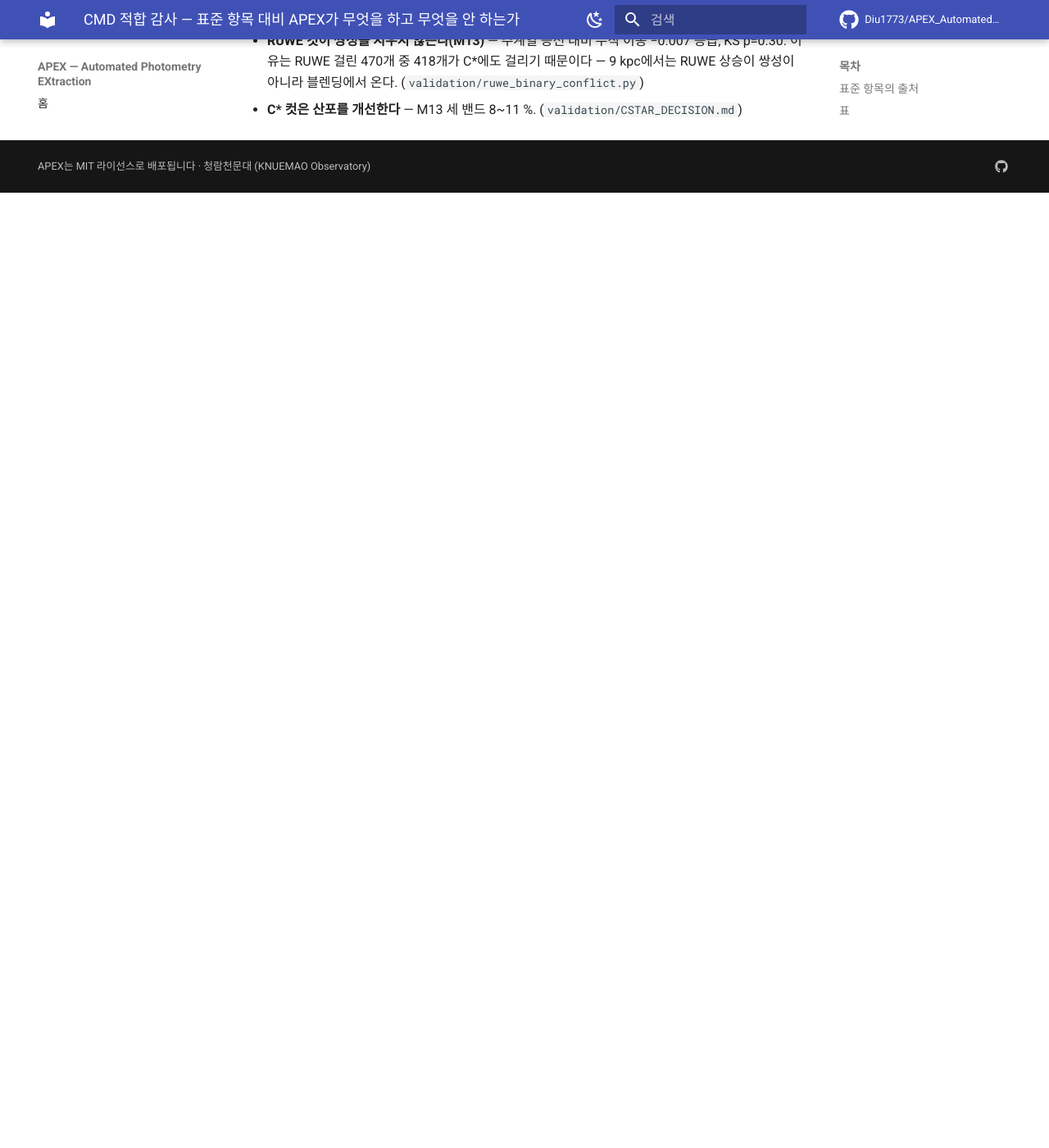
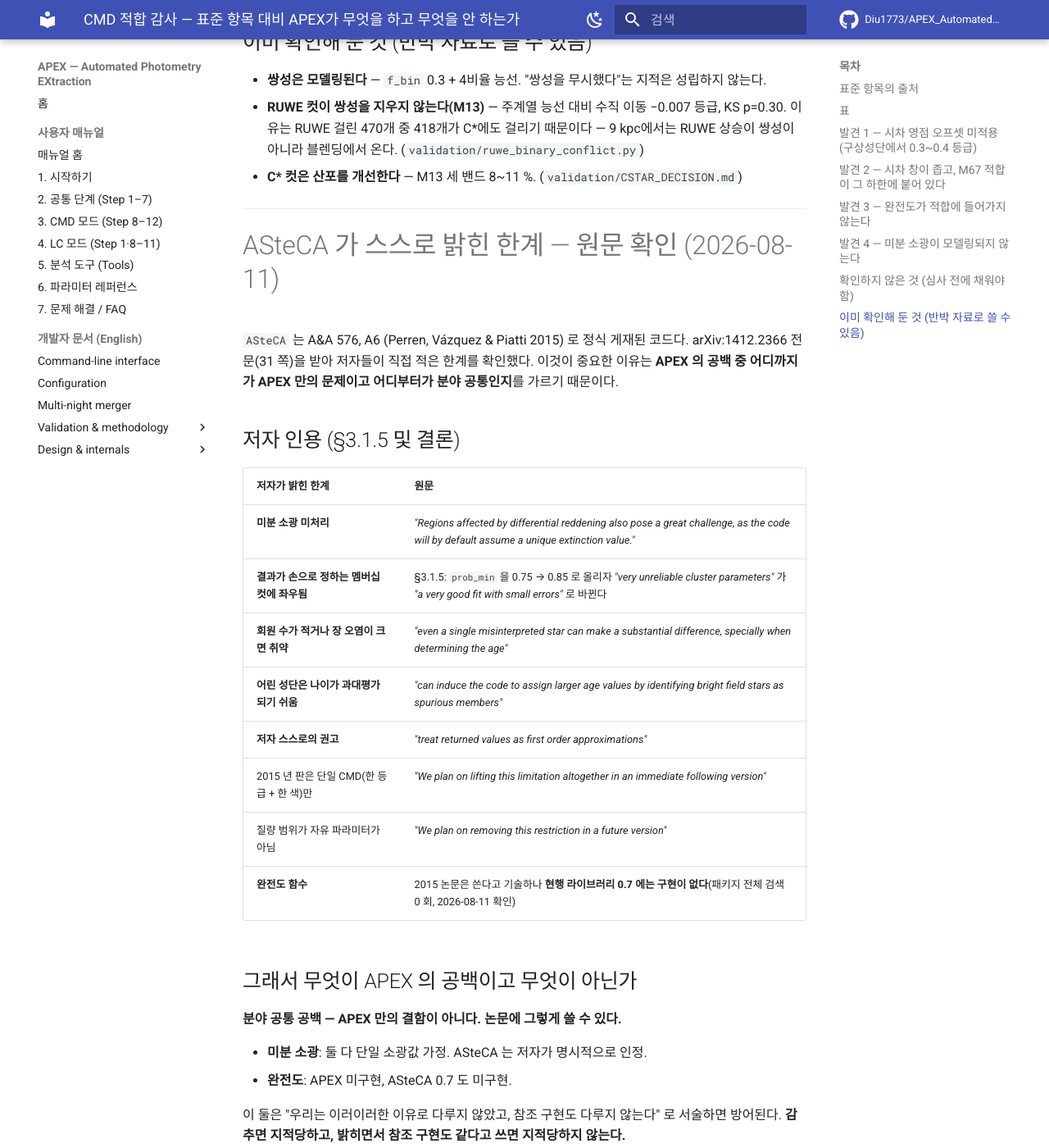
Before and after one commit to Diu1773/APEX_AutomatedPhotometryEXtraction, an MkDocs documentation site: the page built from docs/audit/CMD_FIT_AUDIT.md, in a window 1280 px wide and 1400 px high, scrolled down 3181 px. Shown: the whole window at 82% size. Built offline with MkDocs 1.6.1 and Material for MkDocs 9.7.7, drawn with Linux system fonts in a browser that asks for light colours; comment, search, counter and statistics services are not loaded; before the commit the page ends 3416 px from its top, so only the background shows below that; some of the changed text lies outside the part shown.

Commit message:
audit(cmd): ASteCA 가 스스로 밝힌 한계 확인 + 내 완전도 서술 정정
두 가지를 고친다.

정정: "완전도는 ASteCA 에 있고 APEX 에 없다" 고 적었는데 틀렸다. ASteCA 0.7
패키지 전체에서 completeness 언급이 0 회다(합성 성단 모듈에 쌍성·소광·오차
분포·IMF 샘플링은 있으나 완전도는 없다). 2015 논문의 ASteCA(전체 파이프라인)는
쓴다고 기술하지만 현행 라이브러리는 구현하지 않는다. 논문 설명을 현재 코드
동작으로 착각했다.

추가: arXiv:1412.2366 전문 31 쪽을 받아 저자들이 직접 적은 한계를 확인했다.

  - 미분 소광 미처리: "the code will by default assume a unique extinction value"
  - 결과가 손으로 정하는 prob_min 에 좌우: 0.75 -> 0.85 로 "very unreliable
    cluster parameters" 가 "a very good fit with small errors" 로 바뀐다
  - 회원 수 적거나 장 오염 크면 "even a single misinterpreted star can make a
    substantial difference, specially when determining the age"
  - 저자 권고 자체가 "treat returned values as first order approximations"
  - 2015 판은 단일 CMD 만, 질량 범위도 자유 파라미터가 아님

이것이 논문 위치잡기를 바꾼다. 미분 소광과 완전도는 APEX 만의 공백이 아니라
분야 공통 공백이므로, 감추지 말고 "참조 구현도 같다" 로 함께 쓰면 방어된다.
반대로 ASteCA 의 가장 큰 자기고백(손잡이가 답을 바꾼다)은 이 세션의 실측과
맞물린다 - ASteCA 는 통상 컷 변경으로 나이 0.6 Gyr 흔들렸고 APEX 는 시드 4 개
에서 [M/H] 0.021 dex 로 일치했다. "손잡이를 돌려도 답이 안 바뀐다"가 APEX 가
주장할 수 있는 것이고 근거가 우리 실측과 저자 논문 양쪽에 있다.

다만 그 대가도 함께 적었다: 손잡이를 없앤 대신 시차 창이 답을 가둘 수 있고,
실제로 M67 이 창 하한에 railed 되어 있다(발견 2).

미조사: ASteCA 를 인용한 후속 문헌의 지적은 보지 않았다.

Co-Authored-By: Claude Opus 5 <noreply@anthropic.com>

```diff
--- a/docs/audit/CMD_FIT_AUDIT.md
+++ b/docs/audit/CMD_FIT_AUDIT.md
@@ -20,8 +20,8 @@ CMD를 만들고 관측과 비교하는 것이다. 아래 표의 "표준 항목"
 | **IMF** | Kroupa (2001) 밀도로 트랙 따라 가중 | `isochrone_fitter_v2.py:462` | ○ |
 | 측광 오차 | 별별 오차 + 계통 바닥 0.02 등급 | `isochrone_mcmc.py:74` | ○ |
 | 회원 판정 | 고유운동·시차 nσ 컷 | `member_meta` (pm_sigma, plx_nsig) | ○ |
-| **완전도 함수** | **적합에 미사용.** 측정은 존재(`detection_limit.py`)하나 CMD 경로에서 호출되지 않음 | `apex/analysis/cmd/` 내 0 회 | **✕** |
-| **미분 소광** | **모델링 없음.** 0.02 등급 오차 바닥이 "흡수한다"고 주석에 적혀 있을 뿐 | `isochrone_mcmc.py:76` 주석 | **✕** |
+| **완전도 함수** | **적합에 미사용.** 측정은 존재(`detection_limit.py`)하나 CMD 경로에서 호출되지 않음. **ASteCA 0.7 도 미구현**(패키지 전체에서 completeness 0 회) — 분야 공통 공백이지 APEX 만의 결함이 아니다 | `apex/analysis/cmd/` 내 0 회 | **✕ (양쪽 다)** |
+| **미분 소광** | **모델링 없음.** 0.02 등급 오차 바닥이 "흡수한다"고 주석에 적혀 있을 뿐. **ASteCA 도 미처리** — 저자 인용: *"the code will by default assume a unique extinction value"* | `isochrone_mcmc.py:76` 주석 | **✕ (양쪽 다)** |
 | **시차 영점 오프셋** | **미적용.** `dm = 5·log10(1000/plx) − 5` 생역산 | `isochrone_fit_service.py:205` | **✕** |
 | 총질량·몬테카를로 합성 | 해석적 IMF 가중 합성곱(합성 성단 생성 아님) | `isochrone_mcmc.py:19` | △ 접근이 다름 |
 
@@ -109,3 +109,58 @@ dm_window [9.631, 9.751]          (± 0.06)
   때문이다 — 9 kpc에서는 RUWE 상승이 쌍성이 아니라 블렌딩에서 온다.
   (`validation/ruwe_binary_conflict.py`)
 - **C\* 컷은 산포를 개선한다** — M13 세 밴드 8~11 %. (`validation/CSTAR_DECISION.md`)
+
+
+---
+
+# ASteCA 가 스스로 밝힌 한계 — 원문 확인 (2026-08-11)
+
+`ASteCA` 는 A&A 576, A6 (Perren, Vázquez & Piatti 2015) 로 정식 게재된 코드다.
+arXiv:1412.2366 전문(31 쪽)을 받아 저자들이 직접 적은 한계를 확인했다. 이것이
+중요한 이유는 **APEX 의 공백 중 어디까지가 APEX 만의 문제이고 어디부터가
+분야 공통인지**를 가르기 때문이다.
+
+## 저자 인용 (§3.1.5 및 결론)
+
+| 저자가 밝힌 한계 | 원문 |
+|---|---|
+| **미분 소광 미처리** | *"Regions affected by differential reddening also pose a great challenge, as the code will by default assume a unique extinction value."* |
+| **결과가 손으로 정하는 멤버십 컷에 좌우됨** | §3.1.5: `prob_min` 을 0.75 → 0.85 로 올리자 *"very unreliable cluster parameters"* 가 *"a very good fit with small errors"* 로 바뀐다 |
+| **회원 수가 적거나 장 오염이 크면 취약** | *"even a single misinterpreted star can make a substantial difference, specially when determining the age"* |
+| **어린 성단은 나이가 과대평가되기 쉬움** | *"can induce the code to assign larger age values by identifying bright field stars as spurious members"* |
+| **저자 스스로의 권고** | *"treat returned values as first order approximations"* |
+| 2015 년 판은 단일 CMD(한 등급 + 한 색)만 | *"We plan on lifting this limitation altogether in an immediate following version"* |
+| 질량 범위가 자유 파라미터가 아님 | *"We plan on removing this restriction in a future version"* |
+| **완전도 함수** | 2015 논문은 쓴다고 기술하나 **현행 라이브러리 0.7 에는 구현이 없다**(패키지 전체 검색 0 회, 2026-08-11 확인) |
+
+## 그래서 무엇이 APEX 의 공백이고 무엇이 아닌가
+
+**분야 공통 공백 — APEX 만의 결함이 아니다. 논문에 그렇게 쓸 수 있다.**
+
+- **미분 소광**: 둘 다 단일 소광값 가정. ASteCA 는 저자가 명시적으로 인정.
+- **완전도**: APEX 미구현, ASteCA 0.7 도 미구현.
+
+이 둘은 "우리는 이러이러한 이유로 다루지 않았고, 참조 구현도 다루지 않는다"
+로 서술하면 방어된다. **감추면 지적당하고, 밝히면서 참조 구현도 같다고 쓰면
+지적당하지 않는다.**
+
+**APEX 가 실제로 다른 것 — 저자가 인정한 취약점을 구조적으로 피한다.**
+
+ASteCA 의 가장 큰 자기고백은 **결과가 손으로 정하는 `prob_min` 에 좌우된다**는
+것이다(0.75 → 0.85 로 결론이 뒤집힌다). 이것은 이 세션의 실측과 정확히 맞물린다 —
+`validation/asteca_crosscheck/m67_variants.json` 에서 ASteCA 는 통상적인 별 컷
+변경만으로 나이 0.6 Gyr · [M/H] 0.17 dex 가 흔들렸고, APEX 는 **시드 4 개에서
+[M/H] 0.021 dex 안**으로 일치했다.
+
+즉 **"손잡이를 돌리면 답이 바뀌지 않는다"가 APEX 가 주장할 수 있는 것**이고,
+그 근거는 우리 실측과 **저자 자신의 논문 양쪽**에 있다. 유전 알고리즘 + 확률
+컷이 아니라 MCMC 사후분포 + 사전분포로 창을 거는 설계 차이에서 온다.
+
+**다만 그 창이 대가를 치른다** — 이 감사의 발견 2 가 그것이다. M67 적합이 시차
+창 하한에 railed 되어 있다. 손잡이를 없앤 대신 창이 답을 가둘 수 있다.
+**양쪽 다 논문에 적어야 정직하다.**
+
+## 아직 안 한 것
+
+ASteCA 를 인용한 후속 문헌이 지적한 한계는 조사하지 않았다. 저자 자신의
+서술만 확인했다.
```
